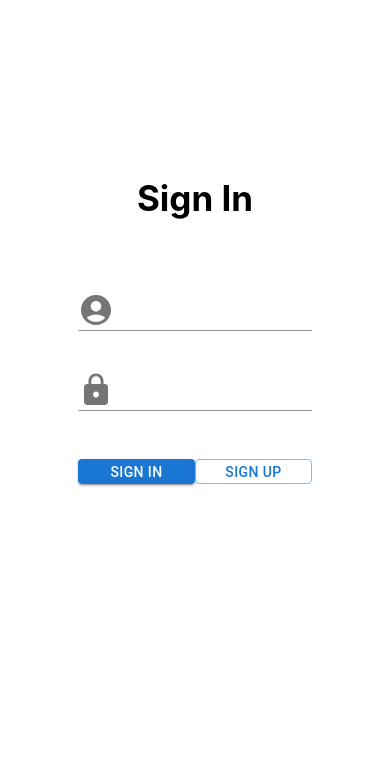
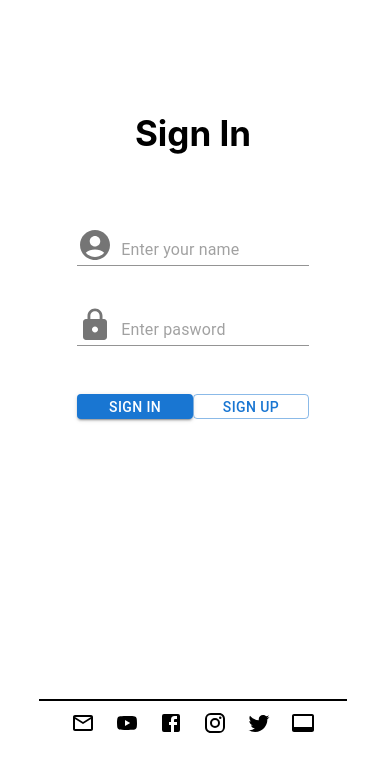
Before and after one commit to raanan12/marcet, a React (Create React App) app in the folder pages/: page /signIn in a window 390 px wide. Shown: the top 772 px of the page. Built offline with nearby package versions, Linux system fonts and the light colour scheme; no server answers.

Commit message:
Re-add submodule rets

```diff
--- a/pages/src/component/ListProductBiy.tsx
+++ b/pages/src/component/ListProductBiy.tsx
@@ -31,7 +31,6 @@ export default function ListProductBiy() {
                   overflowY: 'scroll',
                   height: '75%',
                   display:'flex',
-                  justifyContent:'center',
                   '&::-webkit-scrollbar': {
                       width: '8px',
                       height: '20px'
--- a/pages/src/component/ProductBuy.tsx
+++ b/pages/src/component/ProductBuy.tsx
@@ -11,8 +11,8 @@ export default function ProductBuy(props:any) {
         <img className='img1' src={props.val.productImg} alt="" />
         <p style={{marginLeft:'22px'}}>{props.val.productName}</p>
       </div>
-        <p style={{gridArea:'price'}}> ₪ {props.val.productPrice} </p>
-      <div style={{display:"flex"}}>
+        <p className='price'> ₪ {props.val.productPrice} </p>
+      <div className='buttonDel' style={{display:"flex"}}>
         <p className='acuntB'>{props.val.cunt}</p>
         <IconButton onClick={()=>{AllData1?.deleteProductChos(props.index)}} style={{gridArea:'delet',height:'50px',width:'50px',marginTop:'5px'}} aria-label="delete" size="large">
             <DeleteIcon/>
--- a/pages/src/component/SignIn.tsx
+++ b/pages/src/component/SignIn.tsx
@@ -45,7 +45,7 @@ export default function SignIn(props:any) {
   }
 
   return (
-     <div className='main1'>
+     <div className='main1S'>
 
           <div className='part1I'>
             <p className='title'>Welcome to GlobalMallOnline...</p>
@@ -80,6 +80,7 @@ export default function SignIn(props:any) {
                   }}
                   variant="standard"
                   onChange={(e) => { setName(e.target.value) }}
+                  placeholder='Enter your name'
               />
               <TextField
                   className='input'
@@ -93,11 +94,23 @@ export default function SignIn(props:any) {
                   }}
                   variant="standard"
                   onChange={(e) => { setPassword(e.target.value) }}
+                  placeholder='Enter pasword'
+
               />
               <div style={{ display: 'flex', justifyContent: 'space-between' ,width:'60%',marginBottom:'200px'}}>
                   <Button className='button' onClick={() => { chackAndAddProps(name, password) }} variant="contained">sign in</Button>
                   <Button className='button' onClick={() => { nav('/signUp') }} variant="outlined">sign up</Button>
               </div>
+
+
+              <div className='down'>
+                <MailOutlineIcon className='iconDown'/>
+                <YouTubeIcon className='iconDown'/>
+                <FacebookIcon className='iconDown'/>
+                <InstagramIcon className='iconDown'/>
+                <TwitterIcon className='iconDown'/>
+                <TikTokIcon className='iconDown'/>
+            </div>
 
           </div>
 
--- a/pages/src/component/SignUp.tsx
+++ b/pages/src/component/SignUp.tsx
@@ -46,7 +46,7 @@ export default function SignUp(props:any) {
 
 
   return (
-      <div className='main1'>
+      <div className='main1S'>
 
           <div className='part1'>
               <p className='title'>Welcome to GlobalMallOnline...</p>
@@ -128,6 +128,15 @@ export default function SignUp(props:any) {
                   <Button className='button' onClick={() => { chackAndAddProps(name, password, passwordConfirmation, email) }} variant="contained">sign Up</Button>
                   <Button className='button' onClick={() => { nav('/signIn') }} variant="outlined">Sign In</Button>
               </div>
+
+              <div className='down'>
+                  <MailOutlineIcon className='iconDown' />
+                  <YouTubeIcon className='iconDown' />
+                  <FacebookIcon className='iconDown' />
+                  <InstagramIcon className='iconDown' />
+                  <TwitterIcon className='iconDown' />
+                  <TikTokIcon className='iconDown' />
+              </div>
           </div>
       </div>
   )
--- a/pages/src/component/styls/pageBuy.css
+++ b/pages/src/component/styls/pageBuy.css
@@ -2,6 +2,7 @@
     .main2{
         display: flex;
         justify-content: space-around;
+        align-items: center;
         margin: 15px;
         height: 100%;
         width: 99%;
--- a/pages/src/component/styls/pageBuyList.css
+++ b/pages/src/component/styls/pageBuyList.css
@@ -32,12 +32,18 @@
         box-shadow: 1px 1px 1px 1px gray;
         margin: 5px;
         border-radius: 10px;
-        padding: 16px;
         margin-top: 20px;
         flex-wrap: wrap;
+        padding: 15px;
     }
     .hedaer2{
         display: none ;
     }
+        .priceS{
+        bottom: 10px;
+        text-align: left;
+        font-size:20px ;
+        font-weight: 600;
+    }
 
 }
--- a/pages/src/component/styls/productBuyStyle.css
+++ b/pages/src/component/styls/productBuyStyle.css
@@ -22,29 +22,86 @@
 
 @media (max-width:600px) {
     .productChosB1{
-        margin: 10px;
         display: flex;
         justify-content: space-around;
-        width: 200px;
+        width: 190;
+        margin: 10px;
         flex-direction: column;
         align-items: center;
         border-right: 2px solid gray;
         border-bottom: 2px solid gray;
         border-radius: 10px;
-        padding: 10px;
+        padding-top: 10px;
+        padding: 15px;
     }
     .imgName{
         display: flex;
-        width: 200px;
+        width: 160px;
         flex-direction: column;
         align-items: center;
     }
     .img1{
-        height: 110px;
-        width: 160px;
+        height: 90px;
+        width: 120px;
         border-radius: 8px;
     }
     .acuntB{
         margin-left: 0px;
     }
+    .price{
+        font-size: 20px;
+        font-weight: bold;
+        width: 100%;
+        padding-right: 10px;
+    }
 }
+
+@media (max-width:500px) {
+    .productChosB1{
+        display: flex;
+        justify-content: space-around;
+        width: 100%;
+        margin: 10px;
+        flex-direction: column;
+        align-items: start;
+        border-right: 2px solid gray;
+        border-bottom: 2px solid gray;
+        border-radius: 10px;
+        padding-top: 10px;
+        padding: 15px;
+    }
+    .imgName{
+        display: flex;
+        width: 90%;
+        flex-direction: row;
+        align-items: center;
+        justify-content: space-between;
+    }
+    .img1{
+        height: 110px;
+        width: 130px;
+        border-radius: 8px;
+    }
+    .acuntB{
+        margin-left: 0px;
+    }
+    .price{
+        font-size: 20px;
+        font-weight: bold;
+        width: 100%;
+        text-align: right;
+        padding-right: 10px;
+    }
+    .acuntB{
+        font-size: 20px;
+        font-weight: bold;
+        text-align: right;
+        margin: 0px;
+    }
+    .buttonDel{
+        display: flex;
+        justify-content: end;
+        align-items: center;
+        width: 100%;
+    }
+}
--- a/pages/src/component/styls/signIn.css
+++ b/pages/src/component/styls/signIn.css
@@ -1,4 +1,4 @@
-.main1{
+.main1S{
     display: flex;
     height: 99.3vh;
     width: 99%;
@@ -61,6 +61,7 @@
 }
 
 
+@media (min-width:600px) {
   .down{
     border-top: 2px solid white;
     width: 80%;
@@ -73,15 +74,14 @@
     font-size: 38px;
     margin: 10px;
   }
-@media (min-width:600px) {
 
 }
-
 
 @media (max-width:600px) {
   .part1I{
     display: none;
   }
+
   .part2i{
     width: 100%;
     display: flex;
@@ -90,4 +90,15 @@
     height: 100%;
     justify-content: center;
   }
+
+  .down {
+    border-top: 2px solid black;
+    width: 80%;
+    margin-top: 80px;
   }
+  .iconDown{
+    color: black;
+    font-size: 38px;
+    margin: 10px;
+  }
+}
--- a/pages/src/component/styls/signUp.css
+++ b/pages/src/component/styls/signUp.css
@@ -61,6 +61,8 @@
 }
 
 
+@media (min-width:700px) {
+
   .down{
     border-top: 2px solid white;
     width: 80%;
@@ -72,6 +74,8 @@
     color: white;
     font-size: 38px;
     margin: 10px;
+  }
+
 }
 
 
@@ -92,4 +96,17 @@
   height: 40px;
   margin: 5px;
 }
+
+.down{
+  border-top: 2px solid black;
+  width: 80%;
+  margin-top: 80px;
 }
+
+
+.iconDown{
+  color: black;
+  font-size: 38px;
+  margin: 10px;
+}
+}
```
Lines whose indentation alone changed are shown as unchanged.
